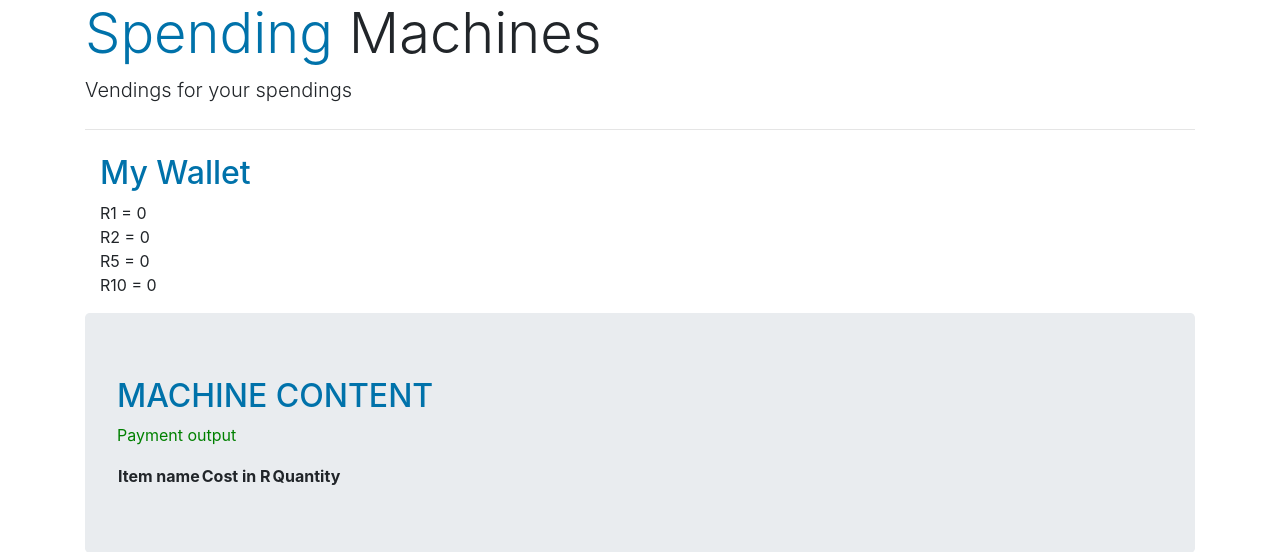
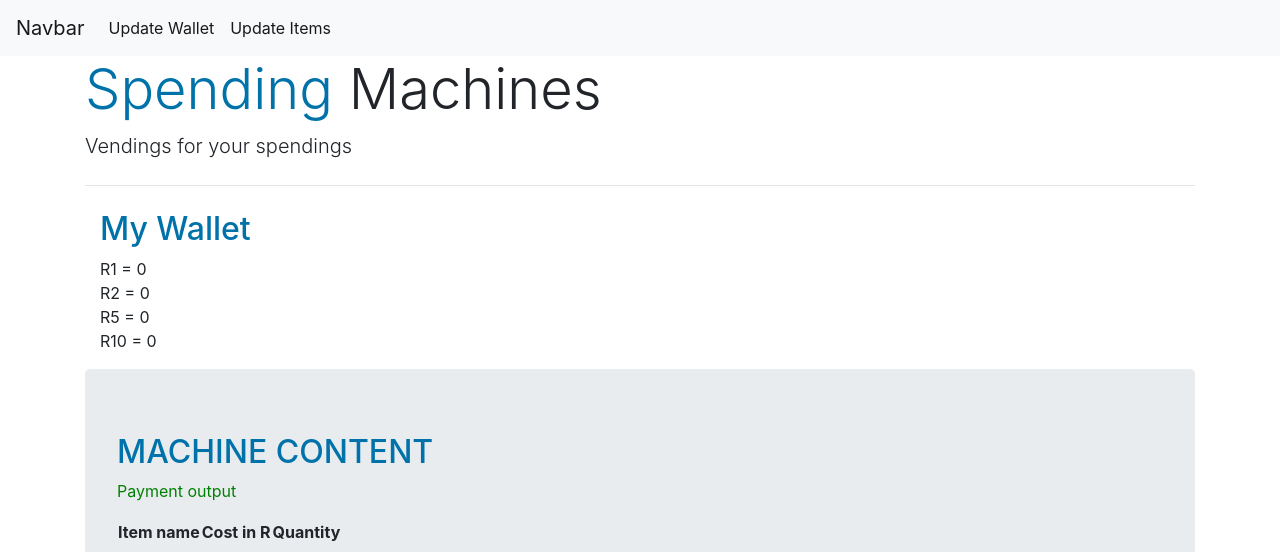
Before and after one commit to rivaldodb23/vending-machine, a Flask app: page /buy in a window 1280 px wide. Shown: the top 552 px of the page. Run offline with Flask 2, Linux system fonts and the light colour scheme; lists and menus that the app fills with data are empty; parts of the project's set-up code (start-up, migrations or seed data) failed here and were passed over.

Commit message:
Navbar made and makePayment moved to machine.py. makePayment function tests added and tests passed

```diff
--- a/app/app.py
+++ b/app/app.py
@@ -94,16 +94,15 @@ def buy():
         user_cash = denom_1*1 + denom_2*2 + denom_3*5 + denom_4*10
         item = result['item_name']
         print("user cash = \t", user_cash, "\titem = \t", item)
-        paymentOut = makePayment(
+        paymentOut = m1.makePayment(
             user_cash, item, denom_1, denom_2, denom_3, denom_4)
     return render_template('buy.html', form=form, items=m1.items, paymentOut=paymentOut, wallet=m1.wallet)
 
 
 """
 -   Uses Tkinter to get the directory of a file
+-   Not used because of later web complications
 """
-
-
 def getPath():
     '''
         Choose a directory in which the generated files will be saved
@@ -120,64 +119,5 @@ def getPath():
     root.quit
     return filename
 
-
-"""
--   Gets the total cash and coins the user wants to buy with as input
--   If user does not have the coins the user specified to buy with, the user is notified
--   If item user specified does not exist, user is notified
--   If item user selected is out of stock, user is notified
--   If the amount of cash user specfied is too little, user is notified
--   For all the above the user gets a complete refund
-
--   If the payment is successful, user gets a detailed output of
-    the transaction and change
-"""
-def makePayment(user_cash, item, c1, c2, c3, c4):
-    m1.progress_bar.show()
-    m1.progress_bar.update_bar(0)
-    if (m1.has_coins(c1, c2, c3, c4) == False):
-        m1.progress_bar.update_bar(100)
-        m1.progress_bar.hide()
-        return "Invalid coins specified, Complete refund"
-
-    if (m1.has_item(item) == False):
-        if (m1.num_items(item) == 0):
-            m1.progress_bar.update_bar(100)
-            m1.progress_bar.hide()
-            return "Item out of stock, Complete refund"
-            m1.progress_bar.update_bar(100)
-            m1.progress_bar.hide()
-        return "Invalid item selected, Complete refund"
-
-    if (m1.is_enough_money(user_cash, item) == False):
-        m1.progress_bar.update_bar(100)
-        m1.progress_bar.hide()
-        return "Invalid cash amount, Complete refund"
-    m1.deduct_item(item)
-    m1.progress_bar.update_bar(10)
-    change = m1.get_user_change(user_cash, m1.get_item_cost(item))
-    m1.progress_bar.update_bar(20)
-    R1 = m1.get_num_denom_1_change(change)
-    m1.progress_bar.update_bar(30)
-    R2 = m1.get_num_denom_2_change(change)
-    m1.progress_bar.update_bar(40)
-    R5 = m1.get_num_denom_3_change(change)
-    m1.progress_bar.update_bar(50)
-    R10 = m1.get_num_denom_4_change(change)
-    m1.progress_bar.update_bar(60)
-    str_out = "You have successfully purchased item = " + item + " "
-    m1.progress_bar.update_bar(70)
-    str_out = str_out + "Your change is = " + str(change)
-    m1.progress_bar.update_bar(80)
-    str_out = str_out + " " + str(R1) + " x R1, " + str(R2) + \
-        " x R2, " + str(R5) + " x R5, " + str(R10) + " x R10 "
-    m1.remove_coins(c1, c2, c3, c4)
-    m1.progress_bar.update_bar(90)
-    m1.add_coins(R1, R2, R5, R10)
-    m1.progress_bar.update_bar(100)
-    m1.progress_bar.hide()
-    return str_out
-
-
 if __name__ == '__main__':
     app.run(debug=True)
--- a/app/machine.py
+++ b/app/machine.py
@@ -182,3 +182,60 @@ def get_num_denom_1_change(change):
 """
 def close_app():
     return progress_bar.stop()
+
+"""
+-   Gets the total cash and coins the user wants to buy with as input
+-   If user does not have the coins the user specified to buy with, the user is notified
+-   If item user specified does not exist, user is notified
+-   If item user selected is out of stock, user is notified
+-   If the amount of cash user specfied is too little, user is notified
+-   For all the above the user gets a complete refund
+
+-   If the payment is successful, user gets a detailed output of
+    the transaction and change
+"""
+def makePayment(user_cash, item, c1, c2, c3, c4):
+    progress_bar.show()
+    progress_bar.update_bar(0)
+    if (has_coins(c1, c2, c3, c4) == False):
+        progress_bar.update_bar(100)
+        progress_bar.hide()
+        return "Invalid coins specified, Complete refund"
+
+    if (has_item(item) == False):
+        if (num_items(item) == 0):
+            progress_bar.update_bar(100)
+            progress_bar.hide()
+            return "Item out of stock, Complete refund"
+            progress_bar.update_bar(100)
+            progress_bar.hide()
+        return "Invalid item selected, Complete refund"
+
+    if (is_enough_money(user_cash, item) == False):
+        progress_bar.update_bar(100)
+        progress_bar.hide()
+        return "Invalid cash amount, Complete refund"
+    deduct_item(item)
+    progress_bar.update_bar(10)
+    change = get_user_change(user_cash, get_item_cost(item))
+    progress_bar.update_bar(20)
+    R1 = get_num_denom_1_change(change)
+    progress_bar.update_bar(30)
+    R2 = get_num_denom_2_change(change)
+    progress_bar.update_bar(40)
+    R5 = get_num_denom_3_change(change)
+    progress_bar.update_bar(50)
+    R10 = get_num_denom_4_change(change)
+    progress_bar.update_bar(60)
+    str_out = "You have successfully purchased item = " + item + " "
+    progress_bar.update_bar(70)
+    str_out = str_out + "Your change is = R" + str(change) + ": "
+    progress_bar.update_bar(80)
+    str_out = str_out + str(R1) + " x R1, " + str(R2) + \
+        " x R2, " + str(R5) + " x R5, " + str(R10) + " x R10 "
+    remove_coins(c1, c2, c3, c4)
+    progress_bar.update_bar(90)
+    add_coins(R1, R2, R5, R10)
+    progress_bar.update_bar(100)
+    progress_bar.hide()
+    return str_out
--- a/app/templates/base.html
+++ b/app/templates/base.html
@@ -15,6 +15,23 @@
 
 <body>
   <header>
+    <nav class="navbar navbar-expand-lg navbar-light bg-light">
+      <a class="navbar-brand" href="#">Navbar</a>
+      <button class="navbar-toggler" type="button" data-toggle="collapse" data-target="#navbarNav" aria-controls="navbarNav" aria-expanded="false" aria-label="Toggle navigation">
+        <span class="navbar-toggler-icon"></span>
+      </button>
+      <div class="collapse navbar-collapse" id="navbarNav">
+        <ul class="navbar-nav">
+          <li class="nav-item active">
+            <a class="nav-link" href="/update_wallet">Update Wallet</a>
+          </li>
+          <li class="nav-item active">
+            <a class="nav-link" href="/update_items">Update Items</a>
+          </li>
+        </ul>
+      </div>
+    </nav>
+
     <div class="container">
       <h1 class="display-4"><span style="color: #0072AA;">Spending</span> Machines</h1>
       <p class="lead">Vendings for your spendings</p>
--- a/app/templates/buy.html
+++ b/app/templates/buy.html
@@ -35,8 +35,6 @@
         <p>{{form.submit(class_="btn btn-primary")}}
         </p>
     </form>
-
-
     <!-- Optional JavaScript; choose one of the two! -->
 
     <!-- Option 1: jQuery and Bootstrap Bundle (includes Popper) -->
```
Also changed, not shown: app/test_machine.py (+11 -0 lines).
